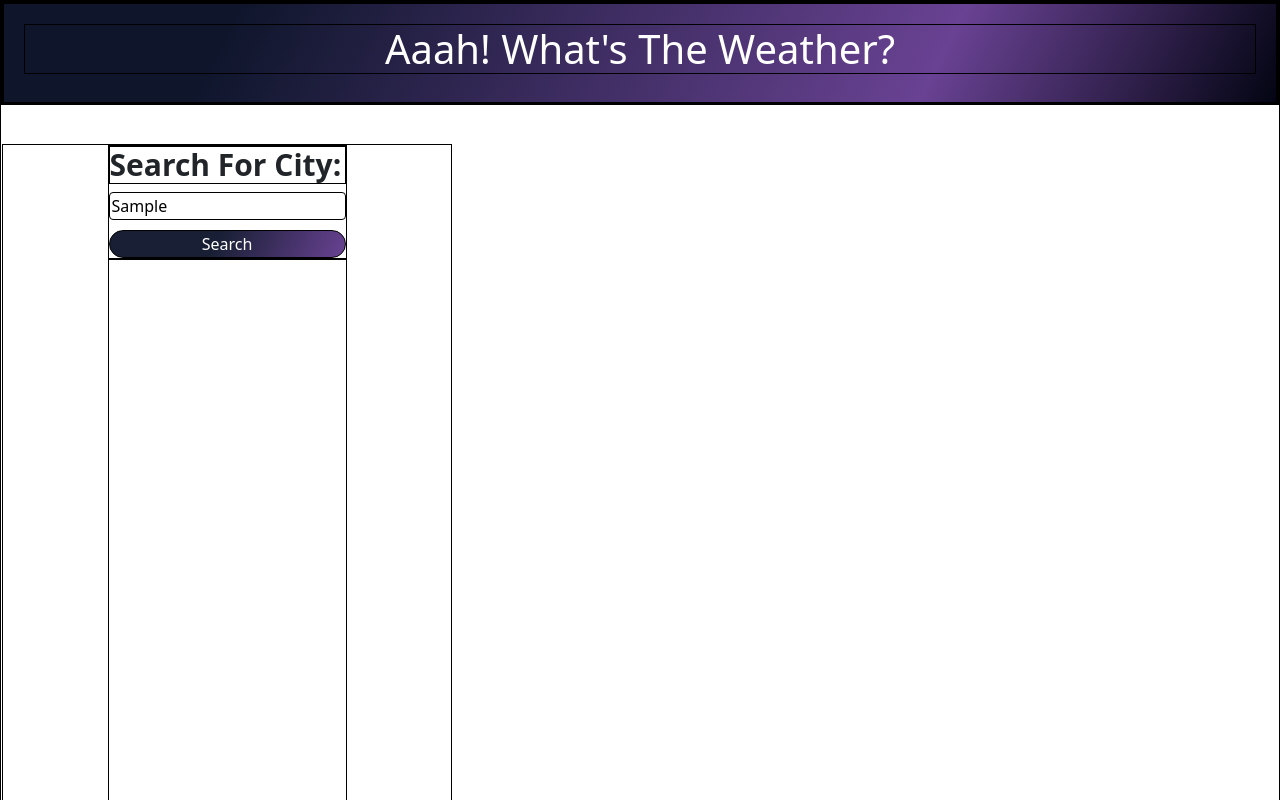
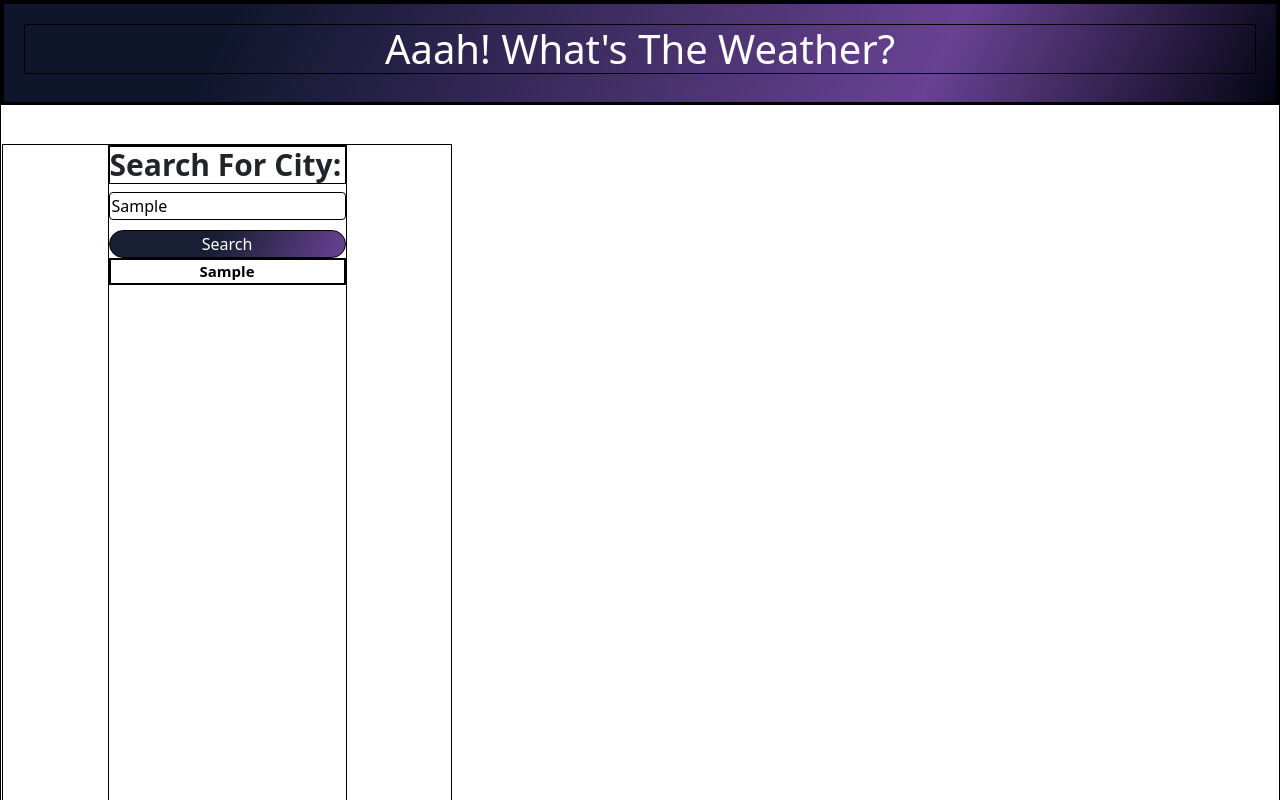
Before and after one commit to KEINance/WeatherApp, a website with bundled scripts: page index.html in a window 1280 px wide. Both pictures are taken after typing "Sample" into the empty fields and a click on the button "Search". Shown: the top 800 px of the page. Built offline with nearby package versions, Linux system fonts and the light colour scheme; no server answers.

Commit message:
css to be fixed

```diff
--- a/script.js
+++ b/script.js
@@ -17,7 +17,13 @@ function saveSearches() {
 localStorage.clear();
 
 searchBtn.addEventListener("click", function () {
+  const node = document.createElement("li");
+  const textnode = document.createTextNode(cityInput.value);
+  node.appendChild(textnode);
+  document.getElementById("searchHistory").appendChild(node);
+
   geoData(cityInput.value);
+
 });
 
 // collects lat and lon
--- a/style.css
+++ b/style.css
@@ -32,6 +32,11 @@ header {
     text-align: left;
 }
 
+#searchHistory {
+    text-transform: capitalize;
+    list-style-type: none;
+    text-align: center;
+}
 .previous-search {
     color: black;
     font-size: 15px;
```
